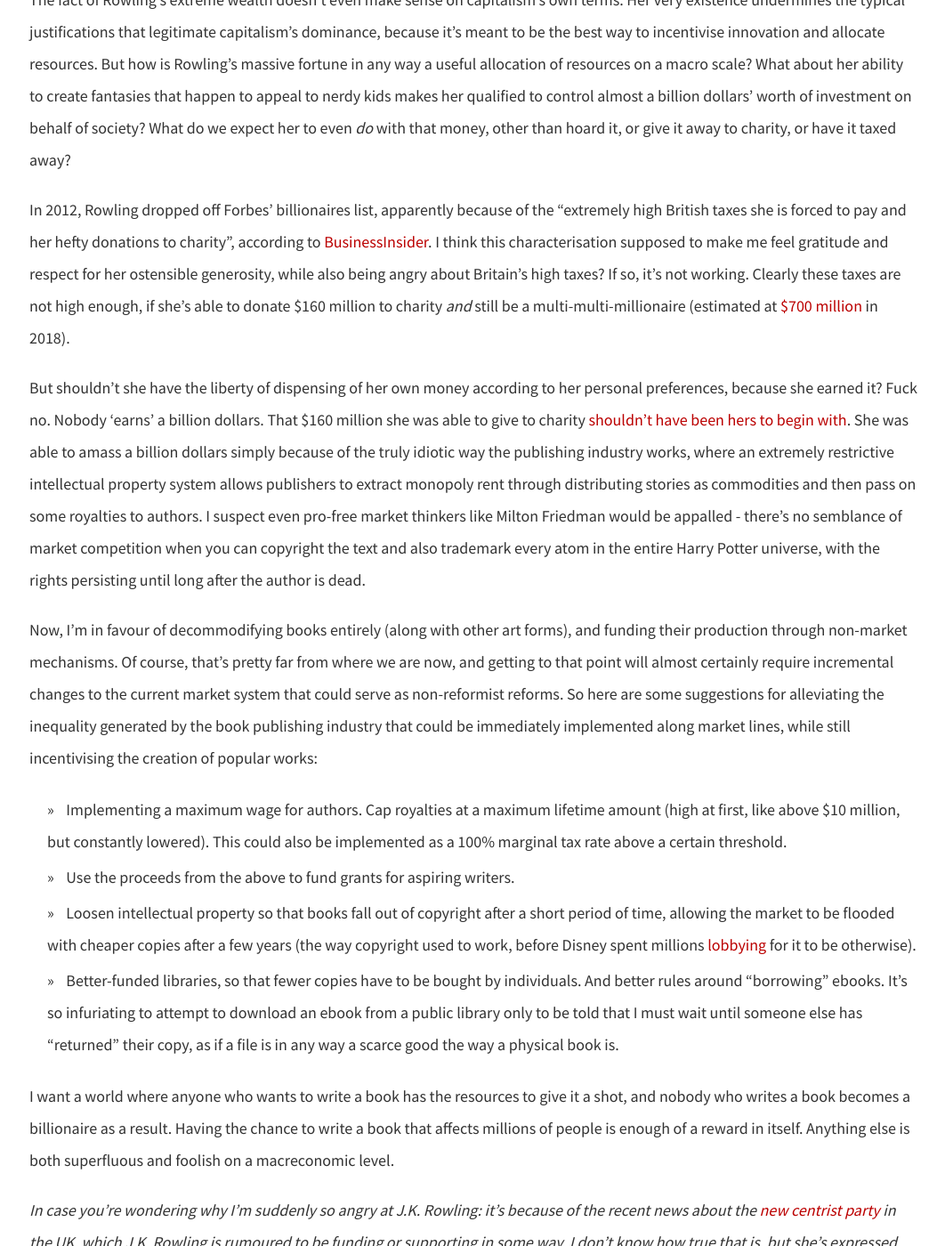
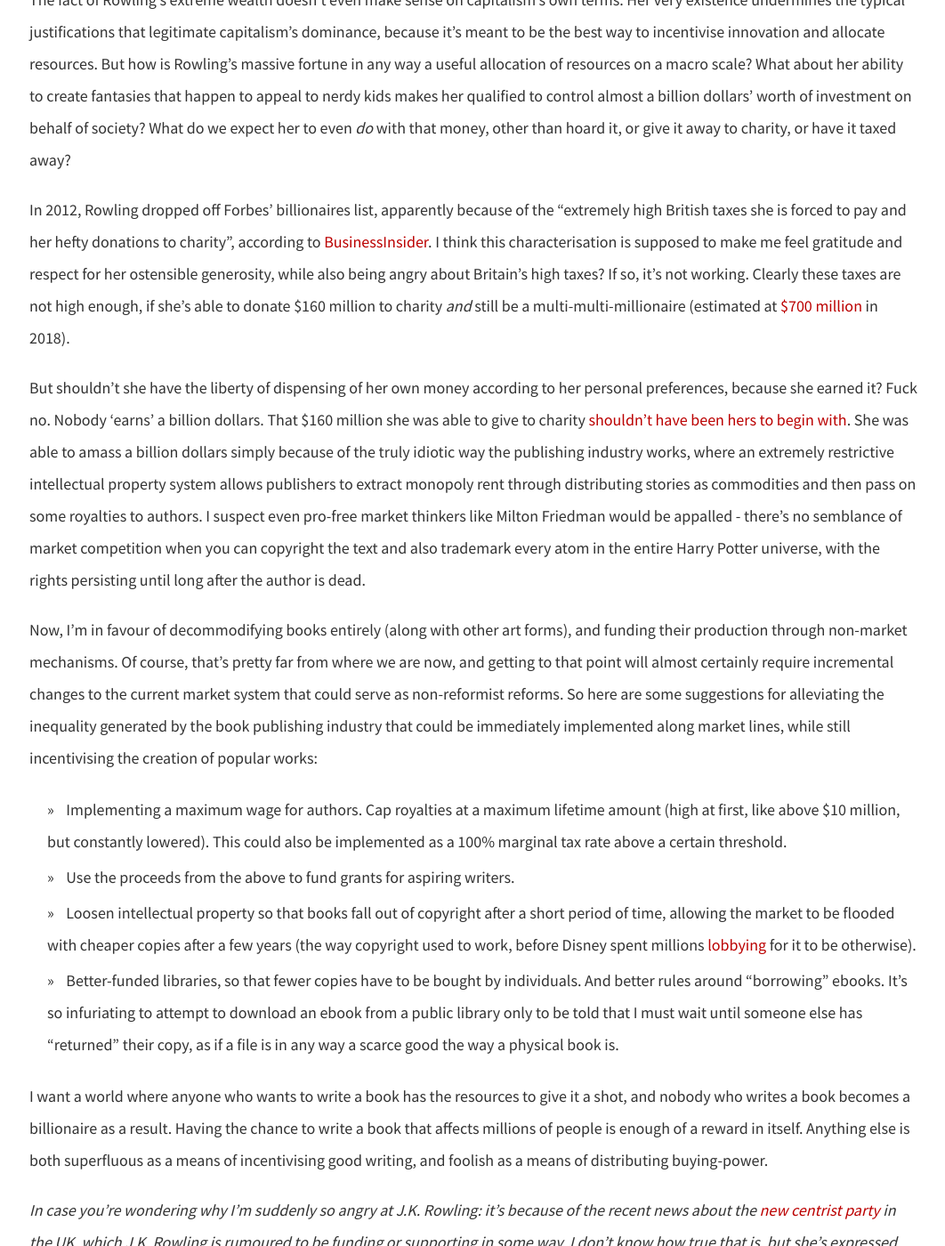
Before and after one commit to dellsystem/dellsystem.github.io, a Jekyll site: the page built from _posts/2019-2-18-fragments-49.md, in a window 1280 px wide and 1400 px high, scrolled down 643 px. Shown: the whole window at 89% size, without its empty margins (107-1169 px from the left). Built offline with Jekyll 4.4.1, drawn with Linux system fonts in a browser that asks for light colours; some of the changed text lies outside the part shown.

Commit message:
Update fragments-49

```diff
--- a/_posts/2019-2-18-fragments-49.md
+++ b/_posts/2019-2-18-fragments-49.md
@@ -10,7 +10,7 @@ If we lived under a halfway decent economic system, J.K. Rowling would not be a
 
 The fact of Rowling's extreme wealth doesn't even make sense on capitalism's own terms. Her very existence undermines the typical justifications that legitimate capitalism's dominance, because it's meant to be the best way to incentivise innovation and allocate resources. But how is Rowling's massive fortune in any way a useful allocation of resources on a macro scale? What about her ability to create fantasies that happen to appeal to nerdy kids makes her qualified to control almost a billion dollars' worth of investment on behalf of society? What do we expect her to even _do_ with that money, other than hoard it, or give it away to charity, or have it taxed away?
 
-In 2012, Rowling dropped off Forbes' billionaires list, apparently because of the "extremely high British taxes she is forced to pay and her hefty donations to charity", according to [BusinessInsider](https://www.businessinsider.com/jk-rowling-is-no-longer-a-billionaire-booted-off-forbes-list-2012-3). I think this characterisation supposed to make me feel gratitude and respect for her ostensible generosity, while also being angry about Britain's high taxes? If so, it's not working. Clearly these taxes are not high enough, if she's able to donate $160 million to charity _and_ still be a multi-multi-millionaire (estimated at [$700 million](https://www.harpersbazaar.com/uk/culture/culture-news/a25166069/jk-rowling-earnings-worth/) in 2018).
+In 2012, Rowling dropped off Forbes' billionaires list, apparently because of the "extremely high British taxes she is forced to pay and her hefty donations to charity", according to [BusinessInsider](https://www.businessinsider.com/jk-rowling-is-no-longer-a-billionaire-booted-off-forbes-list-2012-3). I think this characterisation is supposed to make me feel gratitude and respect for her ostensible generosity, while also being angry about Britain's high taxes? If so, it's not working. Clearly these taxes are not high enough, if she's able to donate $160 million to charity _and_ still be a multi-multi-millionaire (estimated at [$700 million](https://www.harpersbazaar.com/uk/culture/culture-news/a25166069/jk-rowling-earnings-worth/) in 2018).
 
 But shouldn't she have the liberty of dispensing of her own money according to her personal preferences, because she earned it? Fuck no. Nobody 'earns' a billion dollars. That $160 million she was able to give to charity [shouldn't have been hers to begin with](https://www.jacobinmag.com/2015/08/peter-singer-charity-effective-altruism/). She was able to amass a billion dollars simply because of the truly idiotic way the publishing industry works, where an extremely restrictive intellectual property system allows publishers to extract monopoly rent through distributing stories as commodities and then pass on some royalties to authors. I suspect even pro-free market thinkers like Milton Friedman would be appalled - there's no semblance of market competition when you can copyright the text and also trademark every atom in the entire Harry Potter universe, with the rights persisting until long after the author is dead.
 
@@ -21,6 +21,6 @@ Now, I'm in favour of decommodifying books entirely (along with other art forms)
 * Loosen intellectual property so that books fall out of copyright after a short period of time, allowing the market to be flooded with cheaper copies after a few years (the way copyright used to work, before Disney spent millions [lobbying](https://priceonomics.com/how-mickey-mouse-evades-the-public-domain/) for it to be otherwise).
 * Better-funded libraries, so that fewer copies have to be bought by individuals. And better rules around "borrowing" ebooks. It's so infuriating to attempt to download an ebook from a public library only to be told that I must wait until someone else has "returned" their copy, as if a file is in any way a scarce good the way a physical book is.
 
-I want a world where anyone who wants to write a book has the resources to give it a shot, and nobody who writes a book becomes a billionaire as a result. Having the chance to write a book that affects millions of people is enough of a reward in itself. Anything else is both superfluous and foolish on a macreconomic level.
+I want a world where anyone who wants to write a book has the resources to give it a shot, and nobody who writes a book becomes a billionaire as a result. Having the chance to write a book that affects millions of people is enough of a reward in itself. Anything else is both superfluous as a means of incentivising good writing, and foolish as a means of distributing buying-power.
 
 _In case you're wondering why I'm suddenly so angry at J.K. Rowling: it's because of the recent news about the [new centrist party](https://tribunemag.co.uk/2019/02/the-split-that-cried-wolf) in the UK, which J.K. Rowling is rumoured to be funding or supporting in some way. I don't know how true that is, but she's expressed enough anti-Corbyn sentiment that it wouldn't really be a surprise to anyone. Obviously, there shouldn't be any billionaires at all, but I always found it really interesting that J.K. Rowling attained her (former) status through writing, and I wanted to unpack that more. Also, the politics of her books are [terrible](https://www.jacobinmag.com/2019/01/harry-potter-magic-liberalism-fantasy-fetishism)._
```
